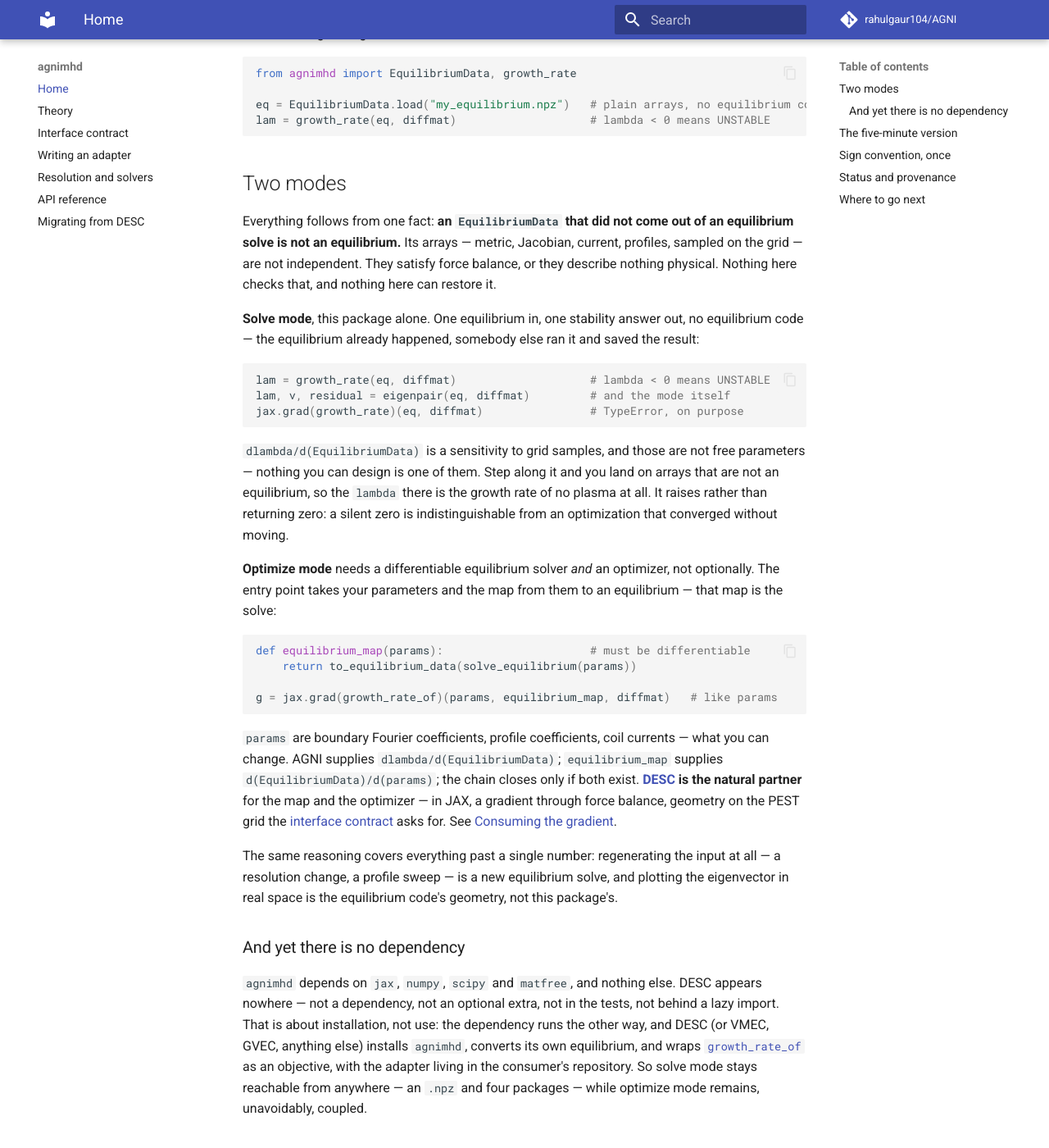
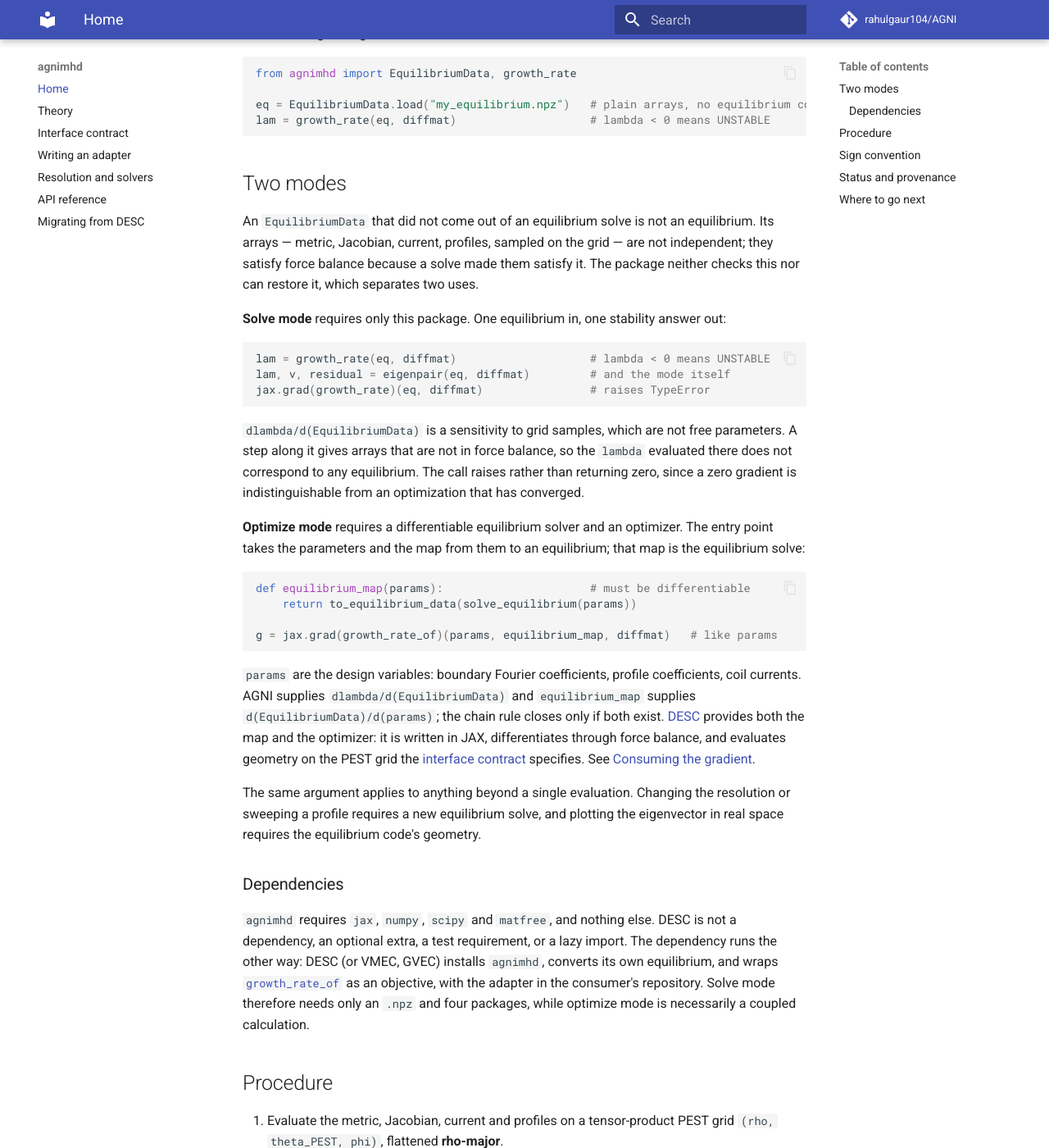
Before and after one commit to rahulgaur104/AGNI, an MkDocs documentation site: the page built from docs/index.md, in a window 1280 px wide and 1400 px high, scrolled down 347 px. Shown: the whole window at 82% size. Built offline with MkDocs 1.6.1 and Material for MkDocs 9.7.7, drawn with Linux system fonts in a browser that asks for light colours; comment, search, counter and statistics services are not loaded; some of the changed text lies outside the part shown.

````diff
--- a/docs/index.md
+++ b/docs/index.md
@@ -1,16 +1,16 @@
 # agnimhd
 
-**AGNI** — Analysis of Global Normal modes in Ideal MHD. A differentiable,
-GPU-capable, finite-*n* ideal MHD stability solver, packaged as a standalone
-Python library. Differentiable so that it can serve as an objective inside
-someone else's stellarator optimization; it is not itself an optimizer.
+**AGNI** — Analysis of Global Normal modes in Ideal MHD. A finite-*n* ideal MHD
+stability solver, GPU-capable and differentiable, packaged as a standalone
+Python library. It computes a stability objective and its gradient; it does not
+perform the optimization.
 
 AGNI discretizes the ideal MHD **energy principle** pseudospectrally in real
 space, on a straight-field-line grid, and solves the resulting generalized
-symmetric eigenvalue problem for the most unstable global mode. The whole
-assembly is written in JAX, so the growth rate is differentiable with respect
-to the equilibrium — analytically, without re-solving the equilibrium and
-without differentiating the eigensolve.
+symmetric eigenvalue problem for the most unstable global mode. The assembly is
+written in JAX, so the growth rate is differentiable with respect to the
+equilibrium analytically, without re-solving the equilibrium and without
+differentiating the eigensolve.
 
 ```python
 from agnimhd import EquilibriumData, growth_rate
@@ -21,31 +21,30 @@ lam = growth_rate(eq, diffmat)                    # lambda < 0 means UNSTABLE
 
 ## Two modes
 
-Everything follows from one fact: **an `EquilibriumData` that did not come out
-of an equilibrium solve is not an equilibrium.** Its arrays — metric, Jacobian,
-current, profiles, sampled on the grid — are not independent. They satisfy
-force balance, or they describe nothing physical. Nothing here checks that, and
-nothing here can restore it.
+An `EquilibriumData` that did not come out of an equilibrium solve is not an
+equilibrium. Its arrays — metric, Jacobian, current, profiles, sampled on the
+grid — are not independent; they satisfy force balance because a solve made
+them satisfy it. The package neither checks this nor can restore it, which
+separates two uses.
 
-**Solve mode**, this package alone. One equilibrium in, one stability answer
-out, no equilibrium code — the equilibrium already happened, somebody else ran
-it and saved the result:
+**Solve mode** requires only this package. One equilibrium in, one stability
+answer out:
 
 ```python
 lam = growth_rate(eq, diffmat)                    # lambda < 0 means UNSTABLE
 lam, v, residual = eigenpair(eq, diffmat)         # and the mode itself
-jax.grad(growth_rate)(eq, diffmat)                # TypeError, on purpose
+jax.grad(growth_rate)(eq, diffmat)                # raises TypeError
 ```
 
-`dlambda/d(EquilibriumData)` is a sensitivity to grid samples, and those are
-not free parameters — nothing you can design is one of them. Step along it and
-you land on arrays that are not an equilibrium, so the `lambda` there is the
-growth rate of no plasma at all. It raises rather than returning zero: a silent
-zero is indistinguishable from an optimization that converged without moving.
+`dlambda/d(EquilibriumData)` is a sensitivity to grid samples, which are not
+free parameters. A step along it gives arrays that are not in force balance, so
+the `lambda` evaluated there does not correspond to any equilibrium. The call
+raises rather than returning zero, since a zero gradient is indistinguishable
+from an optimization that has converged.
 
-**Optimize mode** needs a differentiable equilibrium solver *and* an optimizer,
-not optionally. The entry point takes your parameters and the map from them to
-an equilibrium — that map is the solve:
+**Optimize mode** requires a differentiable equilibrium solver and an
+optimizer. The entry point takes the parameters and the map from them to an
+equilibrium; that map is the equilibrium solve:
 
 ```python
 def equilibrium_map(params):                      # must be differentiable
@@ -54,52 +53,51 @@ def equilibrium_map(params):                      # must be differentiable
 g = jax.grad(growth_rate_of)(params, equilibrium_map, diffmat)   # like params
 ```
 
-`params` are boundary Fourier coefficients, profile coefficients, coil currents
-— what you can change. AGNI supplies `dlambda/d(EquilibriumData)`;
-`equilibrium_map` supplies `d(EquilibriumData)/d(params)`; the chain closes
-only if both exist. **[DESC](https://github.com/PlasmaControl/DESC) is the
-natural partner** for the map and the optimizer — in JAX, a gradient through
-force balance, geometry on the PEST grid the
-[interface contract](interface.md) asks for. See
+`params` are the design variables: boundary Fourier coefficients, profile
+coefficients, coil currents. AGNI supplies `dlambda/d(EquilibriumData)` and
+`equilibrium_map` supplies `d(EquilibriumData)/d(params)`; the chain rule
+closes only if both exist. [DESC](https://github.com/PlasmaControl/DESC)
+provides both the map and the optimizer: it is written in JAX, differentiates
+through force balance, and evaluates geometry on the PEST grid the
+[interface contract](interface.md) specifies. See
 [Consuming the gradient](adapters.md#consuming-the-gradient).
 
-The same reasoning covers everything past a single number: regenerating the
-input at all — a resolution change, a profile sweep — is a new equilibrium
-solve, and plotting the eigenvector in real space is the equilibrium code's
-geometry, not this package's.
+The same argument applies to anything beyond a single evaluation. Changing the
+resolution or sweeping a profile requires a new equilibrium solve, and plotting
+the eigenvector in real space requires the equilibrium code's geometry.
 
-### And yet there is no dependency
+### Dependencies
 
-`agnimhd` depends on `jax`, `numpy`, `scipy` and `matfree`, and nothing else.
-DESC appears nowhere — not a dependency, not an optional extra, not in the
-tests, not behind a lazy import. That is about installation, not use: the
-dependency runs the other way, and DESC (or VMEC, GVEC, anything else) installs
-`agnimhd`, converts its own equilibrium, and wraps
-[`growth_rate_of`](api.md) as an objective, with the adapter living in the
-consumer's repository. So solve mode stays reachable from anywhere — an `.npz`
-and four packages — while optimize mode remains, unavoidably, coupled.
+`agnimhd` requires `jax`, `numpy`, `scipy` and `matfree`, and nothing else.
+DESC is not a dependency, an optional extra, a test requirement, or a lazy
+import. The dependency runs the other way: DESC (or VMEC, GVEC) installs
+`agnimhd`, converts its own equilibrium, and wraps [`growth_rate_of`](api.md)
+as an objective, with the adapter in the consumer's repository. Solve mode
+therefore needs only an `.npz` and four packages, while optimize mode is
+necessarily a coupled calculation.
 
-## The five-minute version
+## Procedure
 
-1. Your equilibrium code evaluates the metric, Jacobian, current and profiles on
-   a tensor-product PEST grid `(rho, theta_PEST, phi)`, flattened **rho-major**.
-2. You pack them into an `EquilibriumData`. That object is the *entire*
-   interface — see [the interface contract](interface.md) for the field-by-field
-   spec, and run `agnimhd validate my_equilibrium.npz` to check your adapter.
-3. You build a `DiffMat` — differentiation and quadrature operators on the same
-   nodes. Legendre-Lobatto radially with a clustering map, Fourier in the two
-   angles, is the default and the best-converging choice
-   (`agnimhd.basis.standard_grid` builds both together, on purpose).
+1. Evaluate the metric, Jacobian, current and profiles on a tensor-product PEST
+   grid `(rho, theta_PEST, phi)`, flattened **rho-major**.
+2. Pack them into an `EquilibriumData`. That object is the entire interface;
+   [the interface contract](interface.md) gives the field-by-field
+   specification, and `agnimhd validate my_equilibrium.npz` checks an adapter
+   against it.
+3. Build a `DiffMat`, the differentiation and quadrature operators on the same
+   nodes. The default is Legendre-Lobatto radially through a clustering map and
+   Fourier in the two angles, which converges fastest;
+   `agnimhd.basis.standard_grid` constructs both together.
 4. `growth_rate(eq, diffmat)` returns `lambda`. **Negative means unstable.**
-5. That is solve mode, and it is done. To optimize, supply the map from your
-   parameters and call `growth_rate_of(params, equilibrium_map, diffmat)`,
-   which is differentiable in `params` at the cost of one extra operator
-   application. See [Consuming the gradient](adapters.md#consuming-the-gradient).
+5. For optimize mode, supply the map from the design parameters and call
+   `growth_rate_of(params, equilibrium_map, diffmat)`, which is differentiable
+   in `params` at the cost of one additional operator application. See
+   [Consuming the gradient](adapters.md#consuming-the-gradient).
 
-A complete runnable version is `examples/growth_rate.py`; a one-step
-optimization is `examples/optimization_step.py`.
+`examples/growth_rate.py` is a runnable version of steps 1-4;
+`examples/optimization_step.py` covers step 5.
 
-## Sign convention, once
+## Sign convention
 
 `agnimhd` returns `lambda = <xi|A|xi> / <xi|B|xi>`, the **energy** quotient:
 
--- a/docs/interface.md
+++ b/docs/interface.md
@@ -207,7 +207,7 @@ and `eq` may be passed through `jit`, `vmap`, and `scan` boundaries.
 Being a pytree does **not** make `eq` a set of design variables:
 `jax.grad(growth_rate)(eq, diffmat)` raises, because the leaves are in force
 balance only because a solve put them there. Differentiation happens in
-optimize mode, with respect to your solver's parameters — see
+optimize mode, with respect to the equilibrium solver's parameters — see
 [Two modes](index.md#two-modes). Building an `EquilibriumData` from traced
 arrays *inside* such a map is the supported case; pass `validate=False` when
 you do, since the finiteness checks cannot run on a tracer.
````
Also changed, not shown: README.md (+19 -19 lines), docs/adapters.md (+28 -31 lines), docs/api.md (+16 -17 lines), docs/migration.md (+4 -3 lines), 3 other files.
